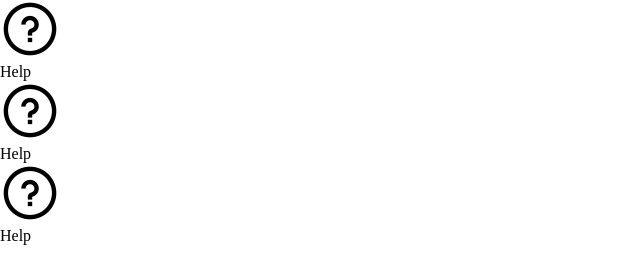
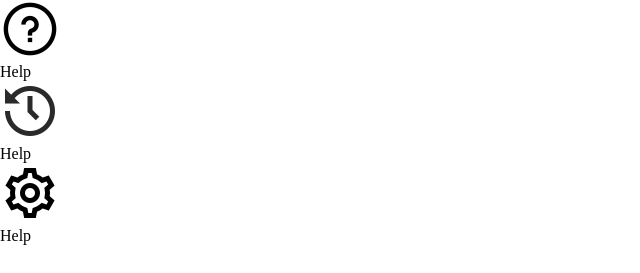
Before and after one commit to Satyam-Nayak/gemini-clone-chatbot, a React (Vite) app: page / in a window 1280 px wide. Shown: the part 247-520 px from the top of the page, without its empty margins (0-640 px from the left). Built offline with nearby package versions, Linux system fonts and the light colour scheme.

Commit message:
add icons to the respective divs

```diff
--- a/src/components/Sidebar/Sidebar.jsx
+++ b/src/components/Sidebar/Sidebar.jsx
@@ -25,11 +25,11 @@ const Sidebar = () => {
           <p>Help</p>
         </div>
         <div className="bottom-item recent-entry">
-          <img src={assets.question_icon} alt="" />
+          <img src={assets.history_icon} alt="" />
           <p>Help</p>
         </div>
         <div className="bottom-item recent-entry">
-          <img src={assets.question_icon} alt="" />
+          <img src={assets.setting_icon} alt="" />
           <p>Help</p>
         </div>
       </div>
```
